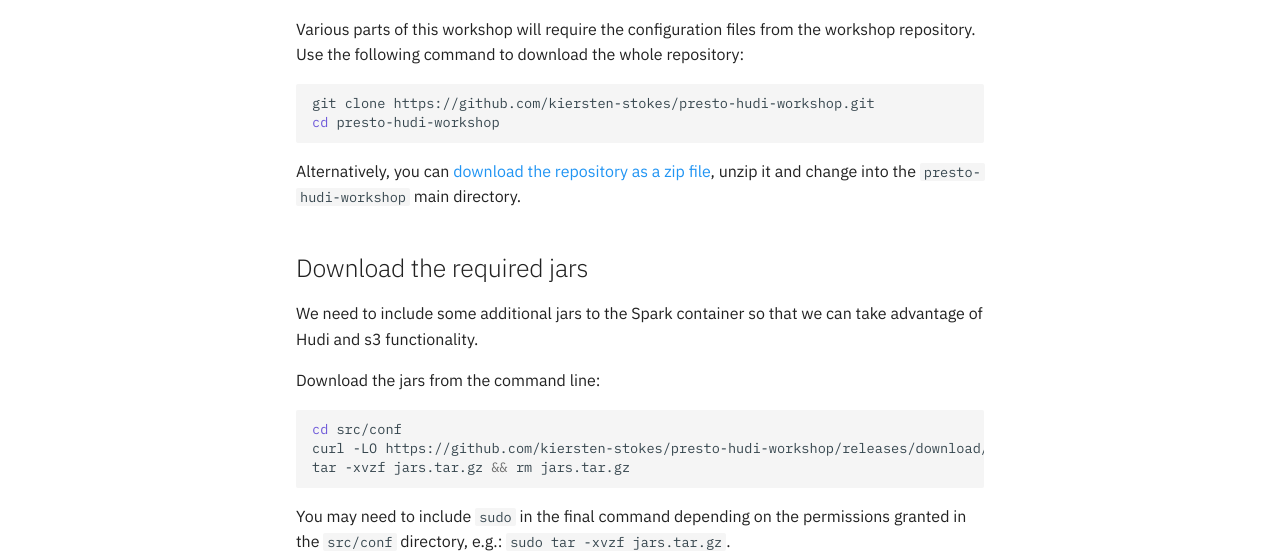
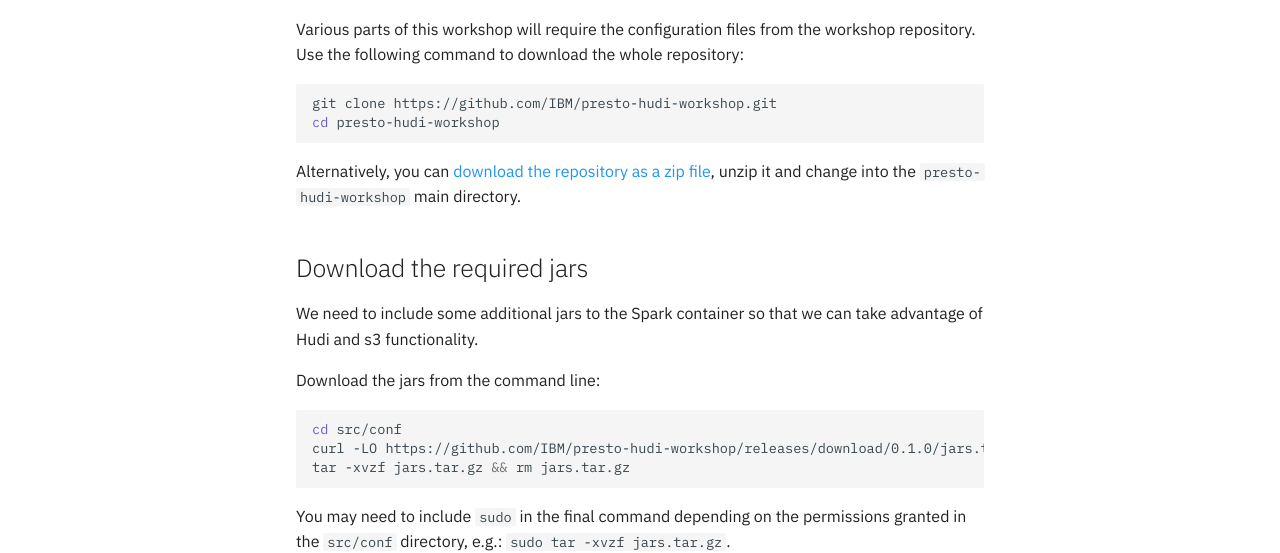
Before and after one commit to IBM/presto-hudi-workshop, an MkDocs documentation site: the page built from docs/pre-work/README.md, in a window 1280 px wide and 1141 px high. Shown: the part 430-983 px from the top of the window. Built offline with MkDocs 1.6.1 and Material for MkDocs 9.7.7, drawn with Linux system fonts in a browser that asks for light colours; comment, search, counter and statistics services are not loaded; some of the changed lines change nothing that is shown.

Commit message:
Update links
Signed-off-by: kiersten-stokes <kierstenstokes@gmail.com>

````diff
--- a/docs/pre-work/README.md
+++ b/docs/pre-work/README.md
@@ -7,11 +7,11 @@
 Various parts of this workshop will require the configuration files from the workshop repository. Use the following command to download the whole repository:
 
 ```bash
-git clone https://github.com/kiersten-stokes/presto-hudi-workshop.git
+git clone https://github.com/IBM/presto-hudi-workshop.git
 cd presto-hudi-workshop
 ```
 
-Alternatively, you can [download the repository as a zip file](https://codeload.github.com/kiersten-stokes/presto-hudi-workshop/zip/refs/heads/main), unzip it and change into the `presto-hudi-workshop` main directory.
+Alternatively, you can [download the repository as a zip file](https://codeload.github.com/IBM/presto-hudi-workshop/zip/refs/heads/main), unzip it and change into the `presto-hudi-workshop` main directory.
 
 ## Download the required jars
 
@@ -21,10 +21,10 @@
 
 ```bash
 cd src/conf
-curl -LO https://github.com/kiersten-stokes/presto-hudi-workshop/releases/download/0.1.0/jars.tar.gz
+curl -LO https://github.com/IBM/presto-hudi-workshop/releases/download/0.1.0/jars.tar.gz
 tar -xvzf jars.tar.gz && rm jars.tar.gz
 ```
 
 You may need to include `sudo` in the final command depending on the permissions granted in the `src/conf` directory, e.g.: `sudo tar -xvzf jars.tar.gz`.
 
-Alternatively, you can download the zipped jar files [directly from the latest release of the repo](https://github.com/kiersten-stokes/presto-hudi-workshop/releases/tag/0.1.0), unzip the folder, and manually move them into the `src/conf/jars` path.
+Alternatively, you can download the zipped jar files [directly from the latest release of the repo](https://github.com/IBM/presto-hudi-workshop/releases/tag/0.1.0), unzip the folder, and manually move them into the `src/conf/jars` path.
````
